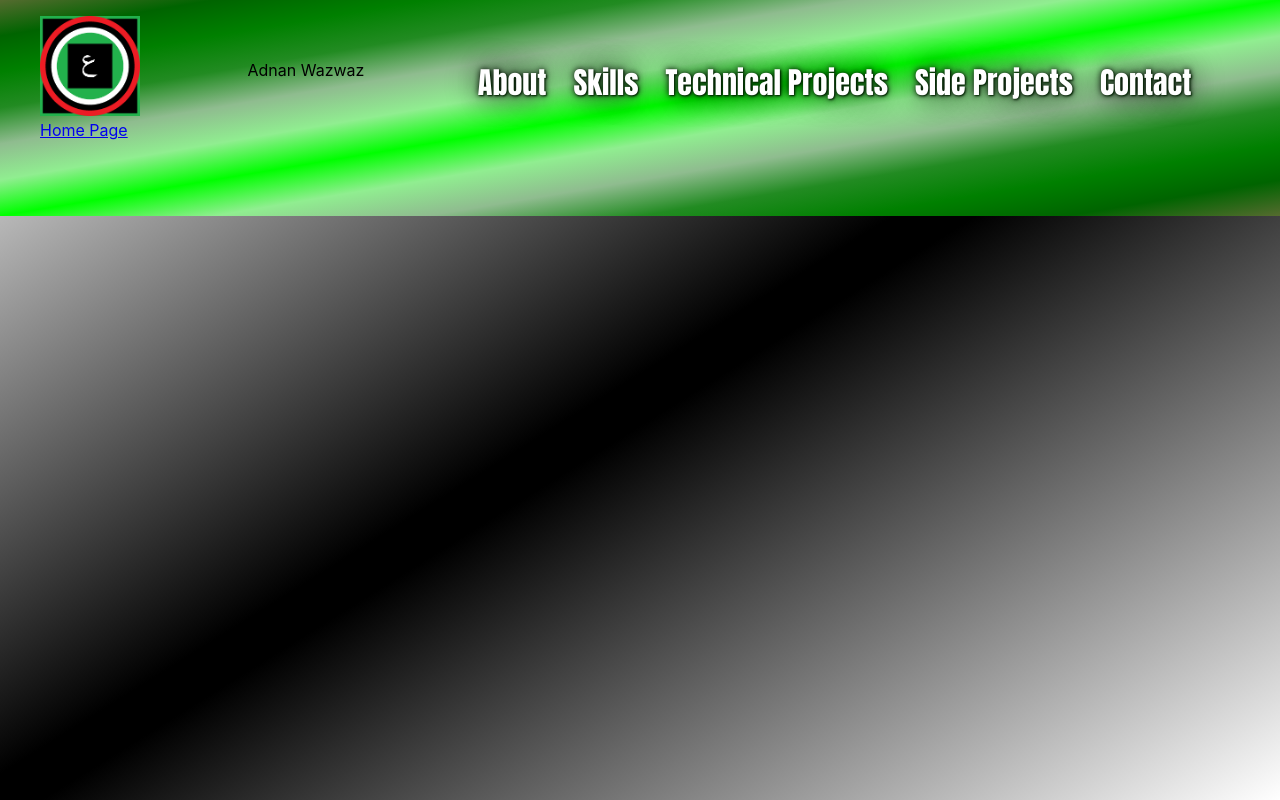
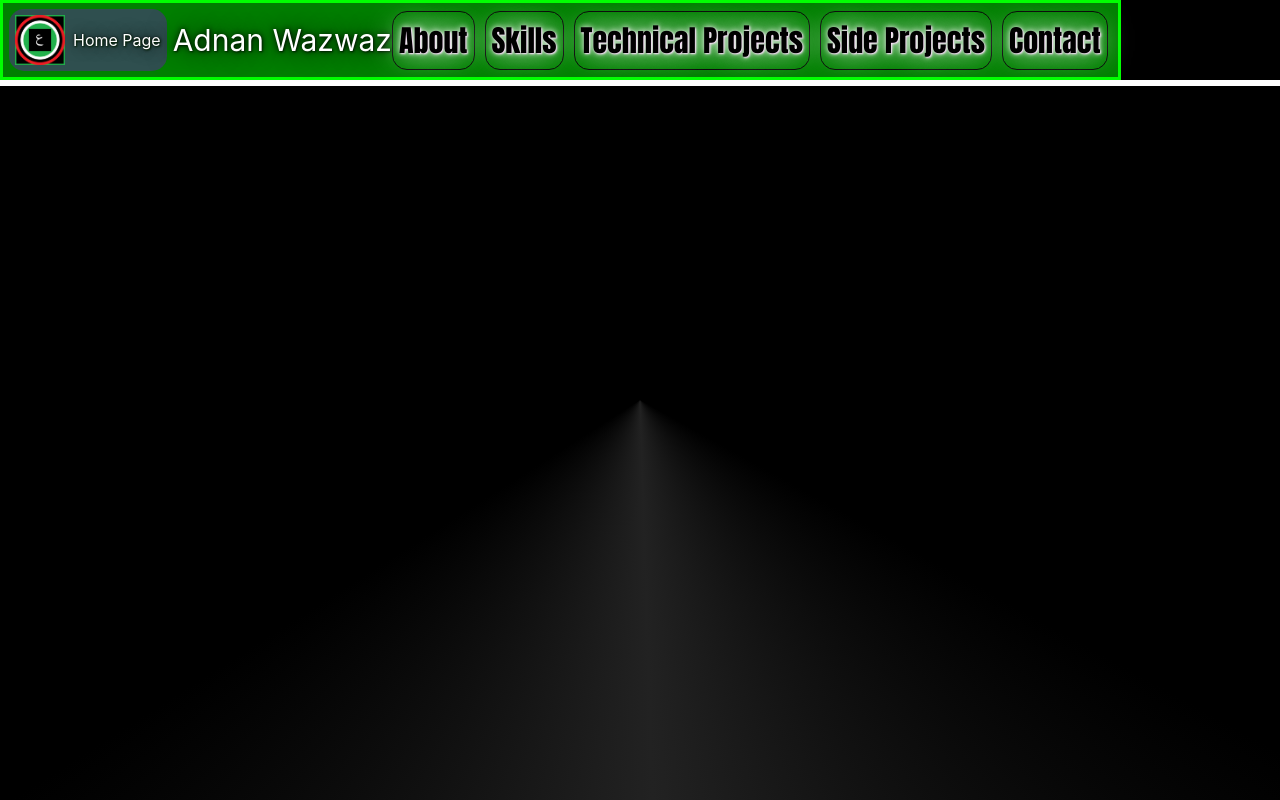
Before and after one commit to adnanian/adnanian-portfolio, a React (Create React App) app in the folder client/: page / in a window 1280 px wide. Built offline with nearby package versions, Linux system fonts and the light colour scheme.

Commit message:
Apply simple styling to header and body

```diff
--- a/client/src/App.js
+++ b/client/src/App.js
@@ -7,7 +7,6 @@ function App() {
     <React.Fragment>
       <Header/>
       <main>
-
       </main>
       <Footer/>
     </React.Fragment>
--- a/client/src/index.css
+++ b/client/src/index.css
@@ -1,50 +1,10 @@
 body {
   margin: 0;
-  background: linear-gradient(
-    to bottom right,
-    /* red,
-    black,
-    white,
-    green, */
-    #fff,
-    #eee,
-    #ddd,
-    #ccc,
-    #bbb,
-    #aaa,
-    #999,
-    #888,
-    #777,
-    #666,
-    #555,
-    #444,
-    #333,
-    #222,
-    #111,
-    #000,
-    #000,
-    #111,
-    #222,
-    #333,
-    #444,
-    #555,
-    #666,
-    #777,
-    #888,
-    #999,
-    #aaa,
-    #bbb,
-    #ccc,
-    #ddd,
-    #eee,
-    #fff
-    /* green,
-    white,
-    black,
-    red */
-  );
+  background-color: black;
+  background-image: conic-gradient(black 33%, #222, black 66%);
   background-repeat: no-repeat;
   background-attachment: fixed;
+  background-size: 100% 100%;
   font-family: -apple-system, BlinkMacSystemFont, 'Segoe UI', 'Roboto', 'Oxygen',
     'Ubuntu', 'Cantarell', 'Fira Sans', 'Droid Sans', 'Helvetica Neue',
     sans-serif;
@@ -58,17 +18,25 @@ code {
     monospace;
 }
 
+.fancy-font {
+  color: white;
+  text-shadow: 1px 1px 2px #020, 0 0 1em black, 0 0 0.2em black;
+}
+
 .nav-link {
   font-family: Impact, Haettenschweiler, 'Arial Narrow Bold', sans-serif;
   text-decoration: none;
   padding: 6px;
-  color: white;
-  text-shadow: 1px 1px 2px #020, 0 0 1em black, 0 0 0.2em black;
+  color: black;
+  text-shadow: 1px 1px 2px #fdf, 0 0 1em white, 0 0 0.2em white !important;
+  border: 1px solid;
+  border-radius: 15px;
 }
 
 .nav-link:hover {
-  color: black;
-  text-shadow: 1px 1px 2px #fdf, 0 0 1em white, 0 0 0.2em white !important;
+  color: red;
+  text-shadow: 1px 1px 2px #200, 0 0 1em maroon, 0 0 0.2em maroon !important;
+  transition: all 0.5s;
 }
 
 button {
@@ -76,6 +44,10 @@ button {
   color: lime;
   border-radius: 15px;
   border: 2px solid lime;
+}
+
+main {
+  border: 3px solid white;
 }
 
 @media only screen and (max-width: 600px) {
--- a/client/src/navigation/Header.js
+++ b/client/src/navigation/Header.js
@@ -20,6 +20,7 @@ export default function Header() {
         ),
         (
             <a
+                key="skills"
                 className="nav-link"
                 href="#skills"
                 title="Click here to learn more about Adnan's skills."
@@ -29,6 +30,7 @@ export default function Header() {
         ),
         (
             <a
+                key="tech-projects"
                 className="nav-link"
                 href="#technical-projects"
                 title="Click here to view Adnan's technical works."
@@ -38,6 +40,7 @@ export default function Header() {
         ),
         (
             <a
+                key="side-projects"
                 className="nav-link"
                 href="#side-projects"
                 title="Click here to view Adnan's projects that don't involve software engineering."
@@ -47,6 +50,7 @@ export default function Header() {
         ),
         (
             <a
+                key="contact"
                 className="nav-link"
                 href="#contact"
                 title="Click here to navigate to a form where you can get in touch with Adnan."
@@ -59,23 +63,35 @@ export default function Header() {
     return (
         <header>
             <a
+                id="site-logo"
+                className="fancy-font"
                 href="#home"
                 title="Click here to navigate back to the home page."
             >
-                <figure id="site-logo">
+                {/* <figure>
                     <img
                         src="./adnanian-flag.png"
                         alt="The flag of Adnan - Consists of a black square with four rings, each in red, black, white, and green."
                     />
                     <figcaption>Home Page</figcaption>
-                </figure>
+                </figure> */}
+                <img
+                    src="./adnanian-flag.png"
+                    alt="The flag of Adnan - Consists of a black square with four rings, each in red, black, white, and green."
+                />
+                <span>Home Page</span>
             </a>
-            <span>Adnan Wazwaz</span>
-            <nav className="off-screen-menu">
+            <span className="fancy-font">Adnan Wazwaz</span>
+            <nav className="inline-menu">
                 {navigationalLinks}
             </nav>
             <nav className="hamburger-menu">
-
+                {/* <ul>
+                    {navigationalLinks}
+                </ul>
+                <a href="javascript:void(0);" className="icon">
+                    <i className="fa fa-bars"></i>
+                </a> */}
             </nav>
         </header>
     )
--- a/client/src/styles/Header.css
+++ b/client/src/styles/Header.css
@@ -1,26 +1,95 @@
 header {
+    display: inline-flex;
+    align-items: center;
+    justify-content: space-between;
+    background-color: green;
+    border: 3px solid lime;
+    width: stretch;
+}
+
+#site-logo {
+    background-color: darkslategray;
+    width: fit-content;
+    height: fit-content;
+    text-align: center;
+    text-decoration: none;
+    margin: 6px;
+    padding: 6px;
+    align-items: center;
+    justify-content: space-between;
+    border-radius: 15px;
+}
+
+#site-logo:hover {
+    background-color: black;
+}
+
+#site-logo img {
+    width: 50px;
+    height: 50px;
+}
+
+#site-logo span {
+    margin-left: 8px;
+}
+
+@media only screen and (max-width: 767px) {
+    #site-logo {
+        display: flex;
+        flex-direction: column;
+    }
+
+    .inline-menu {
+        display: none;
+    }
+}
+
+@media only screen and (min-width: 768px) {
+
+    #site-logo {
+        display: flex;
+    }
+
+    header > span {
+        font-size: 30px;
+    }
+
+    .inline-menu * {
+        margin-right: 10px;
+    }
+
+    .hamburger-menu {
+        display: none;
+    }
+}
+
+/* header {
     position: sticky;
     top: 0;
     left: 0;
     display: grid;
-    background: linear-gradient(
-        to bottom right,
-        darkolivegreen,
-        darkgreen,
-        green,
-        forestgreen,
-        darkseagreen,
-        lightgreen,
-        lime,
-        lightgreen,
-        darkseagreen,
-        forestgreen,
-        green,
-        darkgreen,
-        darkolivegreen
-    );
-    width: 100%;
+    background-color: green;
+    border: 3px solid lime;
+    width: stretch;
     height: fit-content;
+}
+
+#site-logo {
+    background-color: darkslategray;
+    width: fit-content;
+    height: fit-content;
+    text-decoration: none;
+    font-family: 'Courier New', Courier, monospace;
+    color: white;
+    text-shadow: 1px 1px 2px #020, 0 0 1em black, 0 0 0.2em black;
+    text-align: center;
+    padding: 0;
+}
+
+header span {
+    color: white;
+    text-shadow: 1px 1px 2px #020, 0 0 1em black, 0 0 0.2em black;
+    font-family: 'Segoe UI', Tahoma, Geneva, Verdana, sans-serif;
 }
 
 @media only screen and (max-width: 600px) {
@@ -30,6 +99,10 @@ header {
 
     header > * {
         text-align: center;
+    }
+
+    #site-logo {
+        font-size: 12px;
     }
 
     #site-logo img {
@@ -43,16 +116,60 @@ header {
         grid-template-columns: auto auto auto;
     }
 
-    header > :is(span, nav) {
-        margin: 60px 40px 0;
+    header > * {
+        margin: 10px 40px 0;
     }
 
-    header nav > * {
-        margin: 20px 15px 0 0;
+    header nav > a {
+        margin: 30px 15px 0 0;
+    }
+
+    #site-logo {
+        font-size: 25px;
+    }
+
+    header > span {
+        font-size: 30px;
+    }
+}
+
+@media only screen and (min-width: 601px) and (max-height: 600px) {
+
+    header nav > a {
+        margin: 10px 8px 0 0;
+    }
+
+    #site-logo {
+        font-size: 16px;
     }
 
     #site-logo img {
-        width: 100px;
-        height: 100px;
+        width: 50px;
+        height: 50px;
+    }
+
+    header > span {
+        font-size: 30px;
+    }
+
+    .off-screen-menu {
+        display: grid;
+        grid-template-rows: auto auto;
+        grid-template-columns: auto auto auto;
     }
 }
+
+@media only screen and (min-width: 1500px) and (min-height: 800px) {
+    header > span {
+        font-size: 100px;
+    }
+
+    #site-logo img {
+        width: 70px;
+        height: 70px;
+    }
+
+    .off-screen-menu {
+        display: inline-block;
+    }
+} */
```
Also changed, not shown: 1 other file (tests, documents, lock files or other folders).
